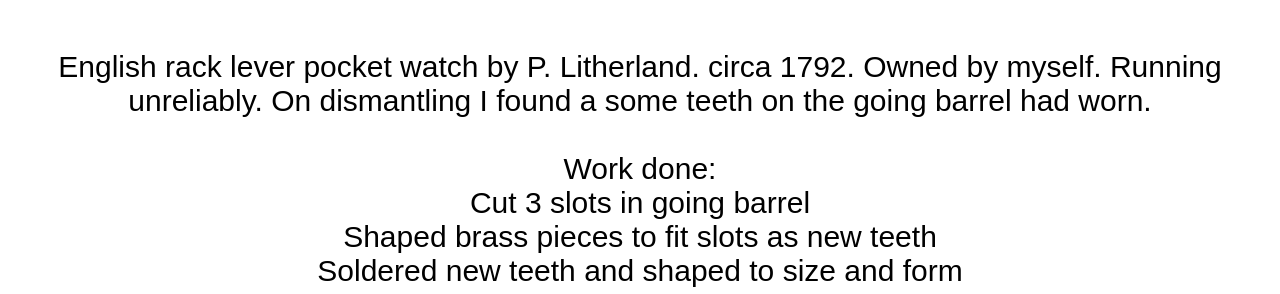
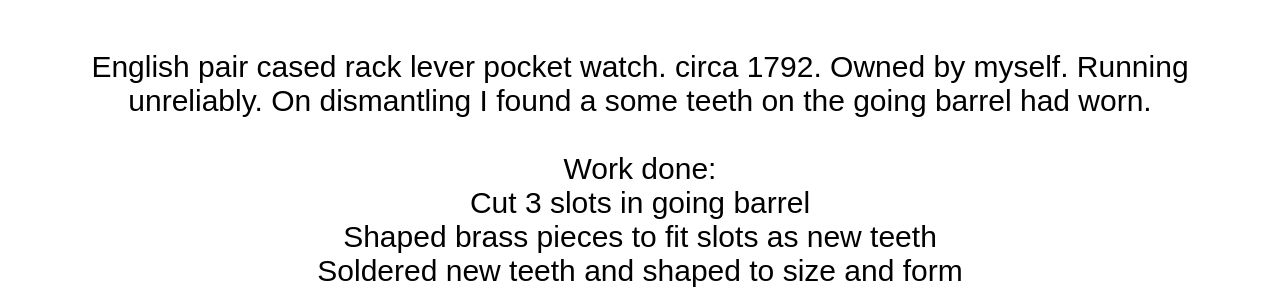
Before and after one commit to jonathan-p-ostler/jonathan-p-ostler.github.io, a Jekyll site: the page index.html, which Jekyll copies as it is, in a window 1280 px wide and 900 px high, scrolled down 4075 px, cut to the strip 210-504 px from the top of the window. Built offline with Jekyll 4.4.1, drawn with Linux system fonts in a browser that asks for light colours.

Commit message:
Update index.html

```diff
--- a/index.html
+++ b/index.html
@@ -225,7 +225,7 @@
 
     <p class="top-text">
         <br>
-            English rack lever pocket watch by P. Litherland. circa 1792. Owned by myself. Running unreliably. On dismantling I found a some teeth on the going barrel had worn.
+            English pair cased rack lever pocket watch. circa 1792. Owned by myself. Running unreliably. On dismantling I found a some teeth on the going barrel had worn.
 
         <br><br>
         Work done: <br>
```
